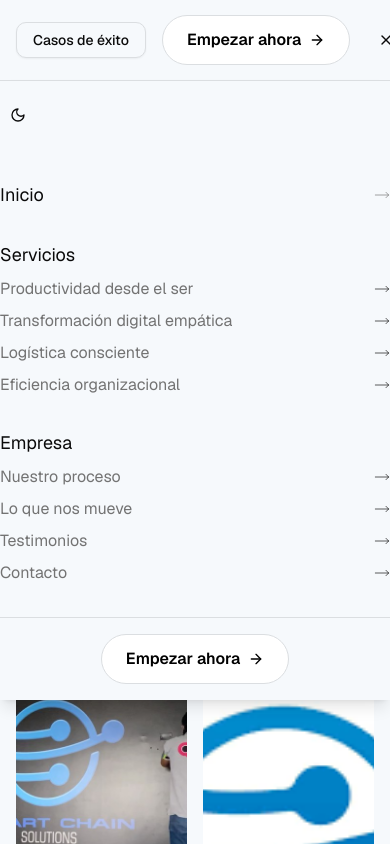
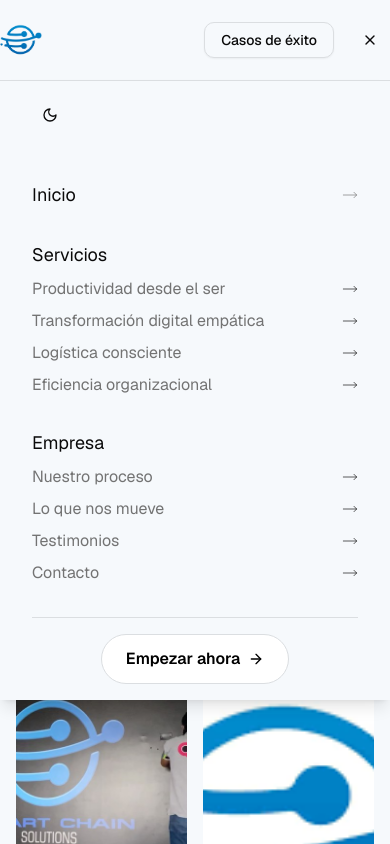
Before and after one commit to JuanPab10-DEV/smart-chain-web, a Next.js app: page / in a window 390 px wide. Both pictures are taken after a click on the button 386 px from the left and 40 px from the top of the page. Shown: the top 844 px of the page. Built offline with nearby package versions, Linux system fonts and the light colour scheme.

Commit message:
fix: adjust padding in NavBar dropdown and update button visibility for better responsiveness

```diff
--- a/components/web/NavBar.tsx
+++ b/components/web/NavBar.tsx
@@ -178,6 +178,7 @@ export const NavBar = () => {
             Casos de éxito
           </Button>
           <InteractiveButton
+            className="hidden md:flex"
             onClick={() => scrollToSection("cta")}
             text="Empezar ahora"
           />
@@ -187,7 +188,7 @@ export const NavBar = () => {
             {isOpen ? <X className="w-5 h-5" /> : <Menu className="w-5 h-5" />}
           </Button>
           {isOpen && (
-            <div className="absolute top-20 border-t flex flex-col w-full right-0 bg-background shadow-lg py-4 container gap-8">
+            <div className="absolute p-8 top-20 border-t flex flex-col w-full right-0 bg-background shadow-lg py-4 container gap-8">
               <div className="mb-4">
                 <ThemeToggle />
               </div>
```
